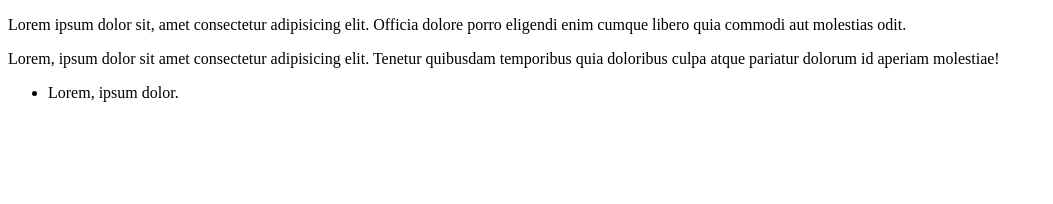
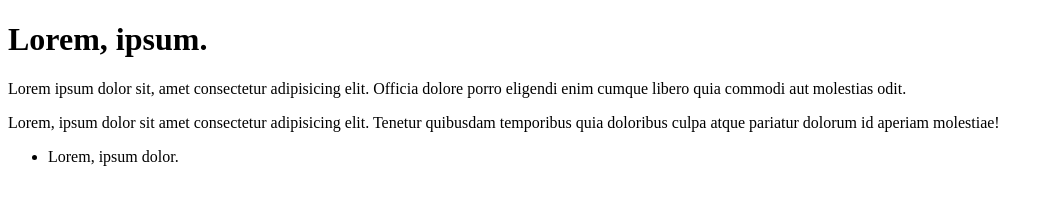
Before and after one commit to Lipendin/__git, a plain HTML site: page index.html in a window 1280 px wide. Shown: the whole page, without its empty margins (0-1053 px from the left). Drawn offline with Linux system fonts and the light colour scheme.

Commit message:
branch DEV

```diff
--- a/index.html
+++ b/index.html
@@ -7,6 +7,8 @@
 	<title>Document</title>
 </head>
 <body>
+
+	<h1>Lorem, ipsum.</h1>
 
 	<p>Lorem ipsum dolor sit, amet consectetur adipisicing elit. Officia dolore porro eligendi enim cumque libero quia commodi aut molestias odit.</p>
 
```
Also changed, not shown: 1 other file.
